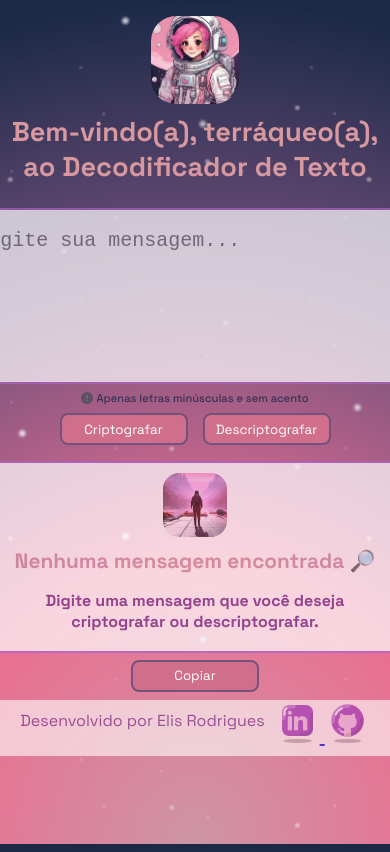
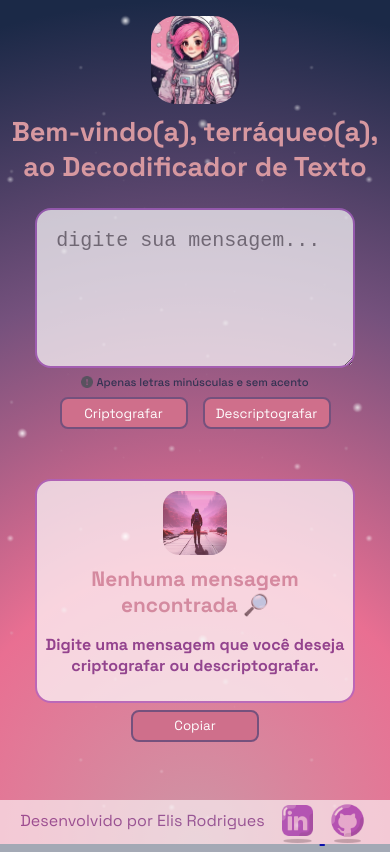
Before and after one commit to ElisIrons/decodificador, a plain HTML site: page index.html in a window 390 px wide. Shown: the top 852 px of the page. Drawn offline with Linux system fonts and the light colour scheme.

Commit message:
Responsividade para tela menor

```diff
--- a/style/style.css
+++ b/style/style.css
@@ -379,3 +379,24 @@ footer p {
     margin-top: 0.5rem;
   }
 }
+
+@media screen and (max-width: 460px) {
+  .container {
+    gap: 50px;
+  }
+
+  textarea {
+    height: 10rem;
+    width: 20rem;
+  }
+
+  .saida-texto {
+    height: 14rem;
+    width: 20rem;
+  }
+
+  footer {
+    width: 100%;
+    margin-top: 15%;
+  }
+}
```
